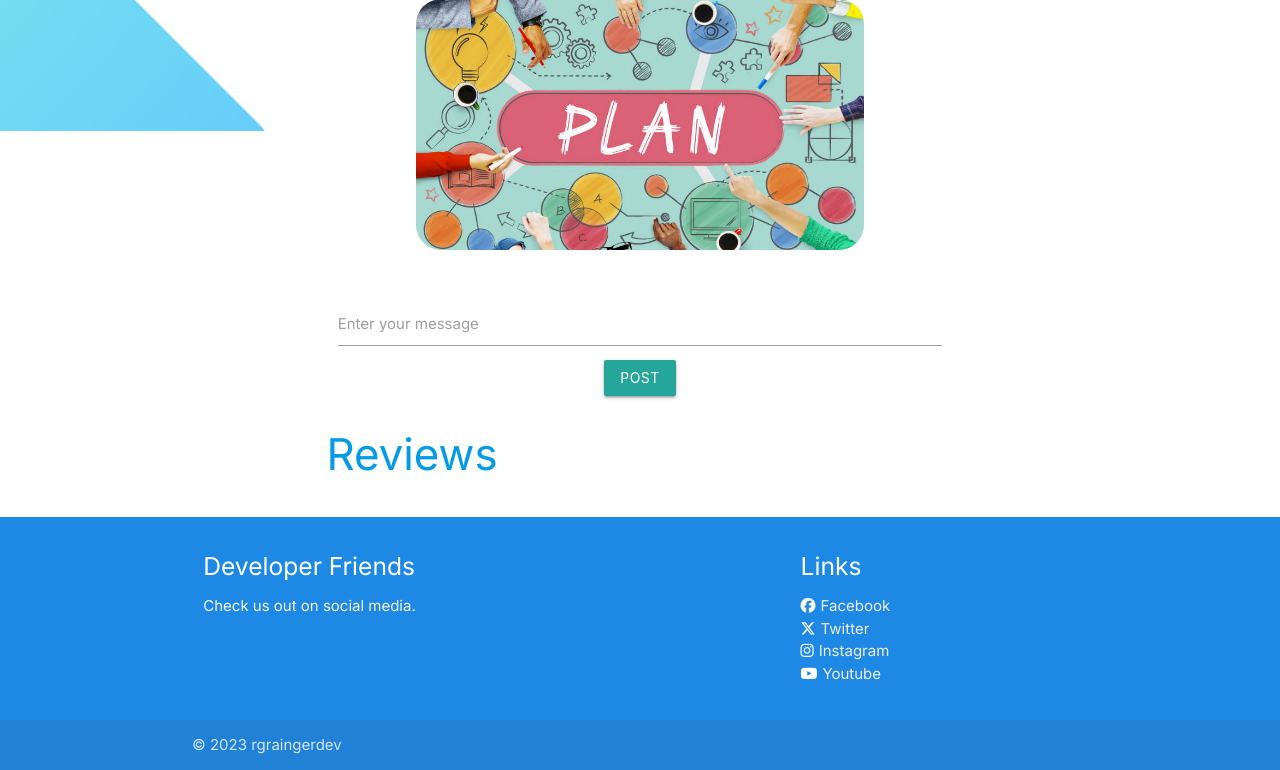
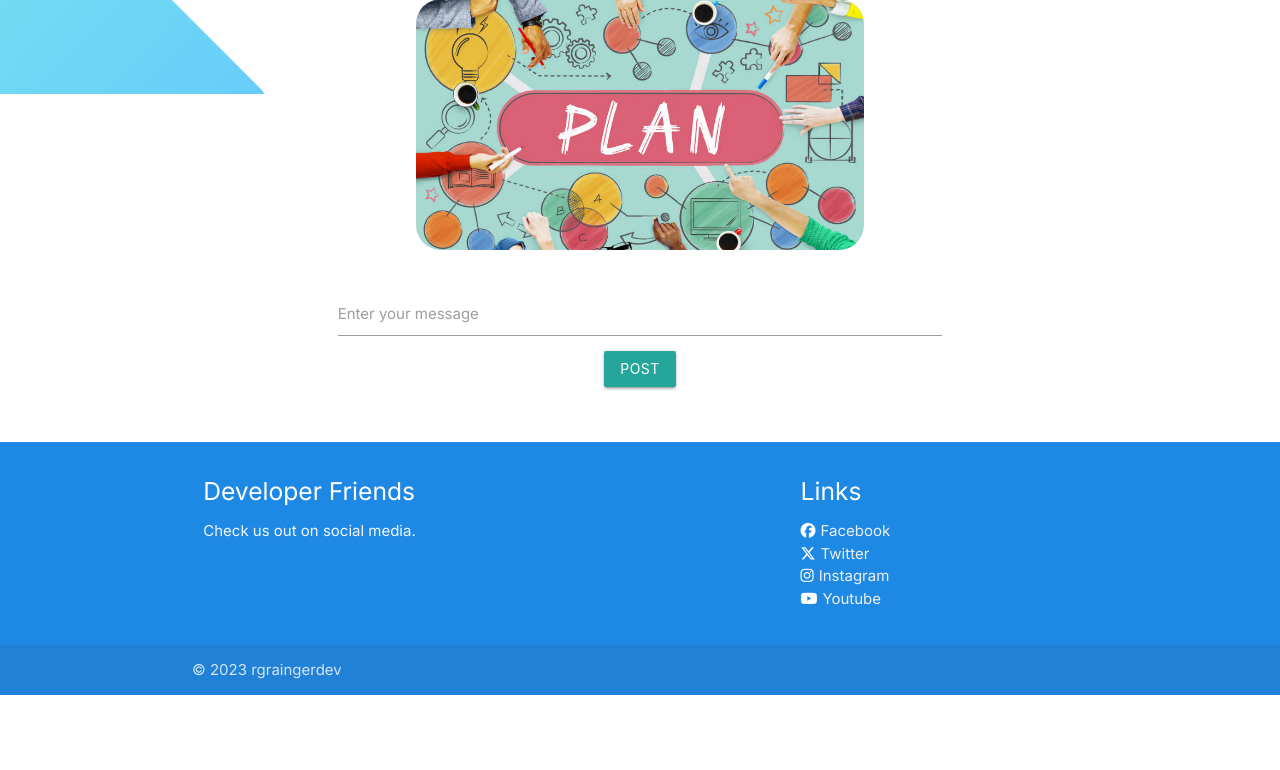
Before and after one commit to Code-Institute-Submissions/rgraingerdev-MS33, a Flask app: page /create_message in a window 1280 px wide. Shown: the part 1588-2358 px from the top of the page. After the commit the page ends 2283 px from the top, so only its background shows below. Run offline with Flask 3, Linux system fonts and the light colour scheme; some libraries are stand-ins or nearby versions.

Commit message:
Removed Reviews from timetable page

```diff
--- a/project/templates/timetable.html
+++ b/project/templates/timetable.html
@@ -35,10 +35,6 @@
                     </div>
                 </div>
                 </form>
-                <div class="days">
-                    <a href="{{ url_for("display_reviews") }}"><h3>Reviews</h3></a>
-                </div>
-
             </div>
     </div>
 </div>
```
